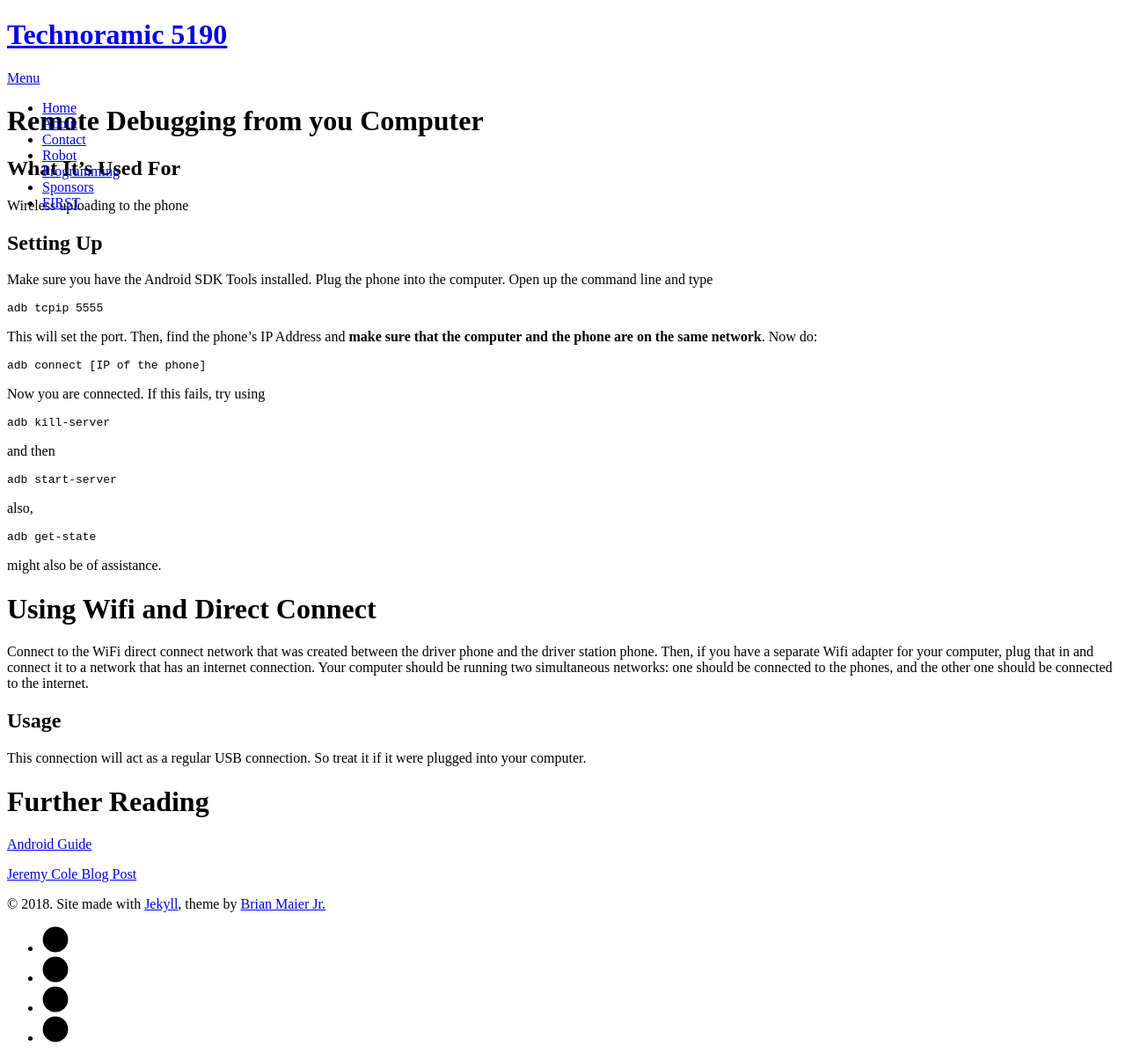
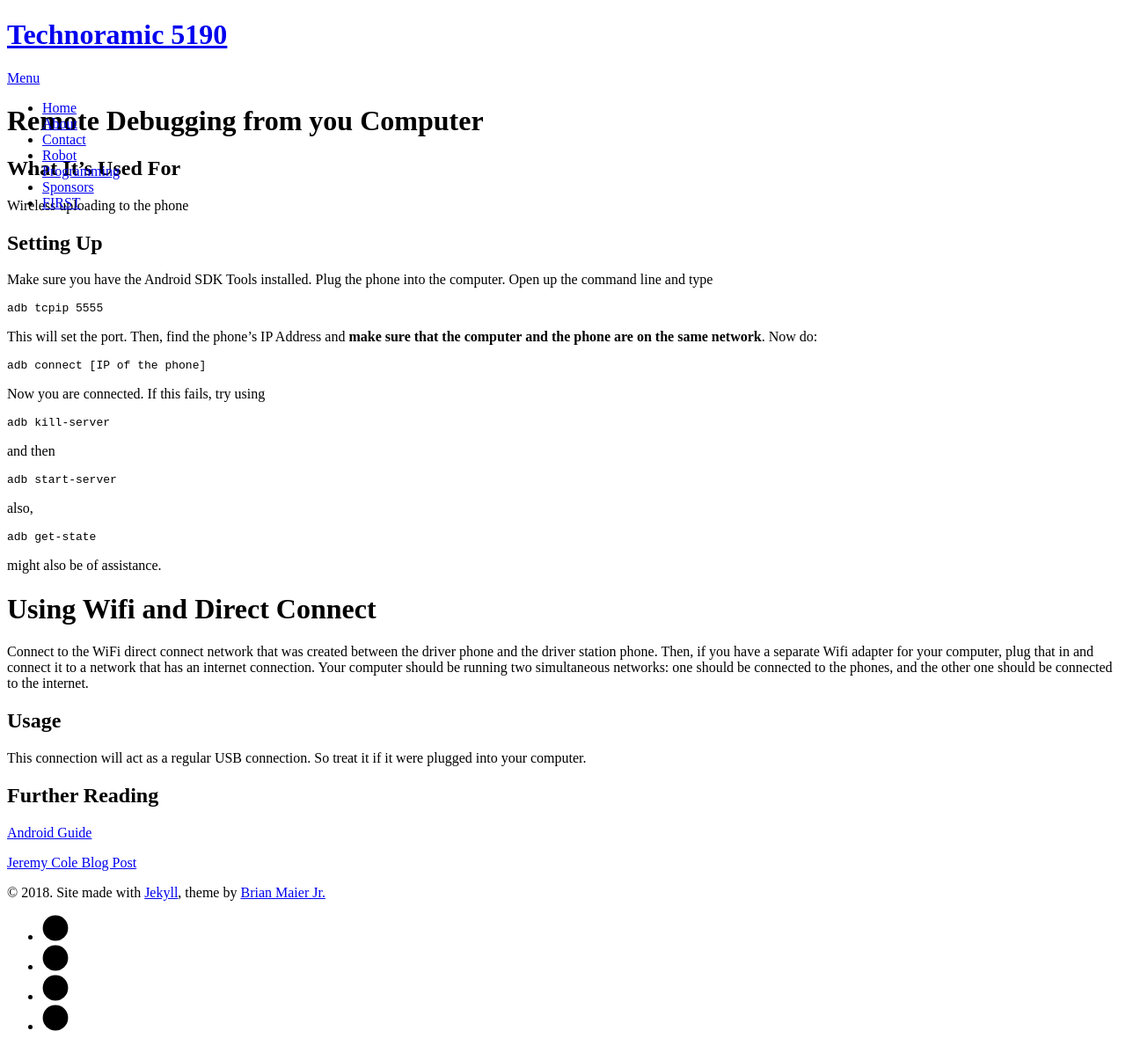
Before and after one commit to MICDSRobotics-5190/MICDSRobotics-5190.github.io, a Jekyll site: the page built from wiki/adb.md, in a window 1280 px wide. Shown: the whole page at 88% size. Built offline with Jekyll 4.4.1, drawn with Linux system fonts in a browser that asks for light colours; nearby versions of some CDN libraries.

```diff
--- a/wiki/adb.md
+++ b/wiki/adb.md
@@ -38,7 +38,7 @@
 ## Usage
 This connection will act as a regular USB connection. So treat it if it were plugged into your computer.
 
-# Further Reading
+## Further Reading
 [Android Guide](https://developer.android.com/studio/command-line/adb.html#Enabling)
 
 [Jeremy Cole Blog Post](https://blog.jcole.us/2017/04/13/wireless-programming-for-ftc-robots/#connect-wirelessly-to-program)
```
